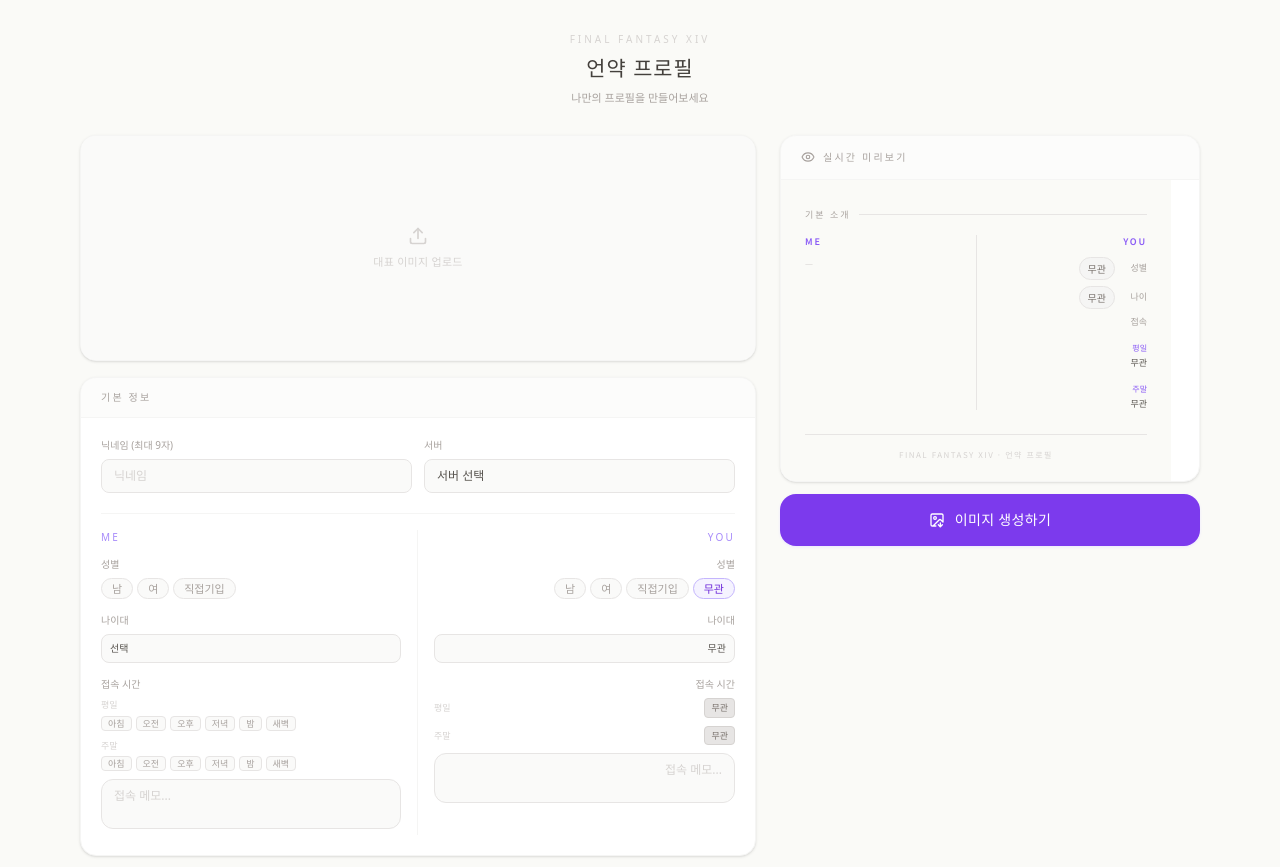
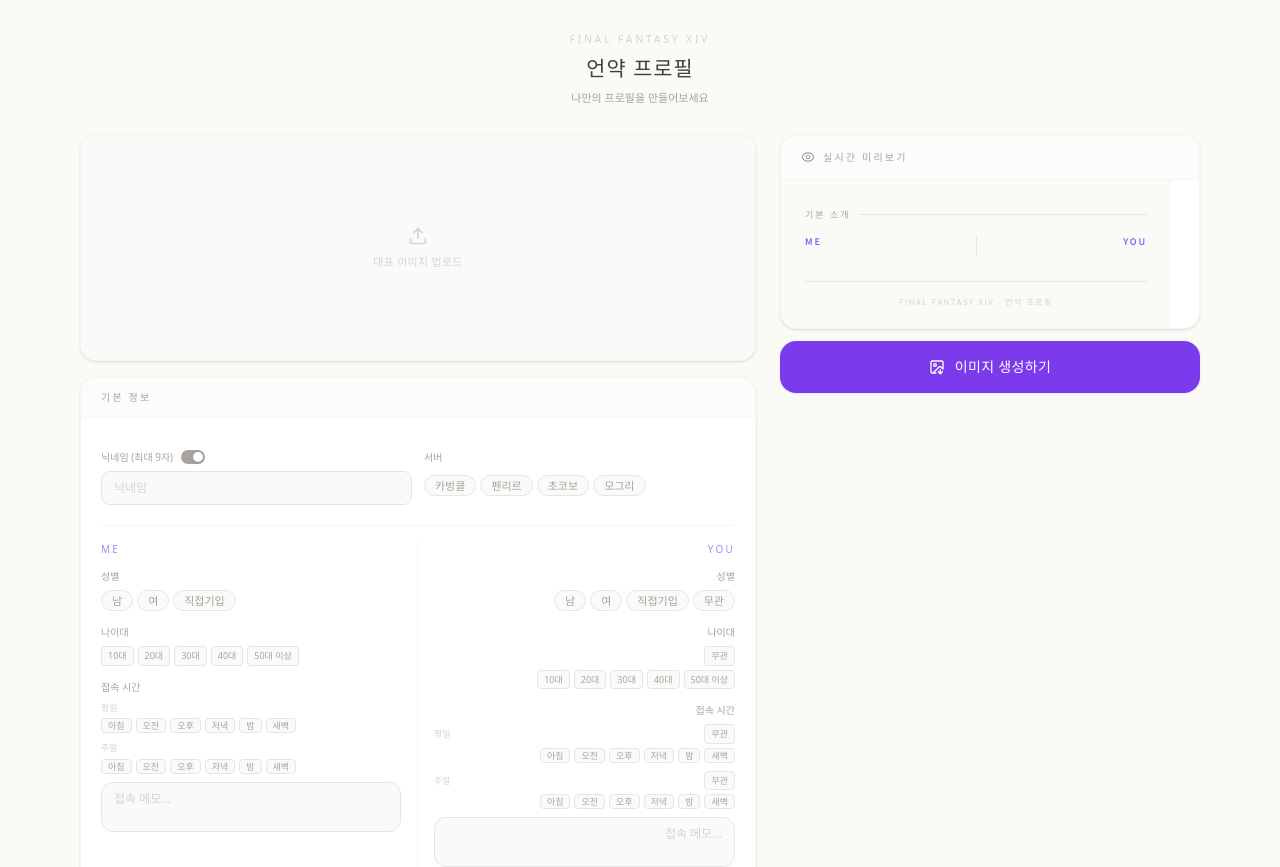
Before and after one commit to gogobibi/eternal-bonding-sheet, a Next.js app: page / in a window 1280 px wide. Shown: the top 867 px of the page. Built offline with nearby package versions, Linux system fonts and the light colour scheme.

Commit message:
feat: 나이 설정 수정, 접속 시간 노출 수정

```diff
--- a/app/_components/profile-card/ProfileCard.tsx
+++ b/app/_components/profile-card/ProfileCard.tsx
@@ -20,7 +20,7 @@ export const ProfileCard = React.forwardRef<
   >
     <CardHeader headerImage={data.headerImage} />
     <div className="px-6 pt-7 pb-5">
-      <CardNickname nickname={data.nickname} server={data.server} />
+      <CardNickname nickname={data.nickname} server={data.server} nicknameBlind={data.nicknameBlind} />
       <CardBasicInfo data={data} />
       <CardCharacter data={data} />
       <CardContents data={data} />
--- a/app/_components/profile-card/sections/CardBasicInfo.tsx
+++ b/app/_components/profile-card/sections/CardBasicInfo.tsx
@@ -2,19 +2,16 @@ import React from "react";
 import { SectionBlock } from "../atoms/SectionBlock";
 import { Pill } from "../atoms/Pill";
 import type { ProfileData } from "../../profile-editor/types";
+import { TIME_SLOTS } from "../../profile-editor/constants";
+
+const sortByTimeSlot = (slots: string[]) =>
+  [...slots].sort((a, b) => TIME_SLOTS.indexOf(a) - TIME_SLOTS.indexOf(b));
 
 export const CardBasicInfo: React.FC<{ data: ProfileData }> = ({ data }) => {
   const meGenderDisplay =
     data.meGender === "직접기입" ? data.meGenderCustom : data.meGender;
   const youGenderDisplay =
     data.youGender === "직접기입" ? data.youGenderCustom : data.youGender;
-
-  const meHasData =
-    !!meGenderDisplay ||
-    !!data.meAge ||
-    data.meWeekday.length > 0 ||
-    data.meWeekend.length > 0 ||
-    !!data.meTimeMemo;
 
   return (
     <div className="mb-6">
@@ -25,11 +22,10 @@ export const CardBasicInfo: React.FC<{ data: ProfileData }> = ({ data }) => {
             <div className="text-[9px] tracking-[0.2em] uppercase text-violet-500 font-semibold mb-2">
               ME
             </div>
-            {meHasData ? (
             <div className="flex flex-col gap-1.5">
               {meGenderDisplay && (
                 <div className="flex items-center gap-1.5">
-                    <span className="text-[9px] text-stone-400 min-w-[26px]">
+                  <span className="min-w-[26px] text-[9px] text-stone-400">
                     성별
                   </span>
                   <Pill>{meGenderDisplay}</Pill>
@@ -37,48 +33,45 @@ export const CardBasicInfo: React.FC<{ data: ProfileData }> = ({ data }) => {
               )}
               {data.meAge && (
                 <div className="flex items-center gap-1.5">
-                    <span className="text-[9px] text-stone-400 min-w-[26px]">
+                  <span className="min-w-[26px] text-[9px] text-stone-400">
                     나이
                   </span>
-                    <Pill>{data.meAge}</Pill>
+                  <Pill size="sm">{data.meAge}</Pill>
                 </div>
               )}
               {(data.meWeekday.length > 0 || data.meWeekend.length > 0) && (
                 <div>
-                    <span className="text-[9px] text-stone-400 block mb-1">
-                      접속
+                  <span className="block text-[9px] text-stone-400">
+                    접속 시간
                   </span>
                   {data.meWeekday.length > 0 && (
                     <div className="mb-[3px]">
-                        <span className="text-[8px] text-violet-500 mr-1">
+                      <span className="mr-1 text-[8px] text-stone-400">
                         평일
                       </span>
-                        <span className="text-[9px] text-stone-600">
-                          {data.meWeekday.join(" · ")}
-                        </span>
+                      <div className="text-[9px] text-stone-600">
+                        {sortByTimeSlot(data.meWeekday).join(" · ")}
+                      </div>
                     </div>
                   )}
                   {data.meWeekend.length > 0 && (
                     <div>
-                        <span className="text-[8px] text-violet-500 mr-1">
+                      <span className="mr-1 text-[8px] text-stone-400">
                         주말
                       </span>
-                        <span className="text-[9px] text-stone-600">
-                          {data.meWeekend.join(" · ")}
-                        </span>
+                      <div className="text-[9px] text-stone-600">
+                        {sortByTimeSlot(data.meWeekend).join(" · ")}
+                      </div>
                     </div>
                   )}
                 </div>
               )}
               {data.meTimeMemo && (
-                  <div className="text-[9px] text-stone-500 leading-[1.6] italic mt-0.5">
+                <div className="mt-0.5 text-[9px] leading-[1.6] text-stone-500 italic">
                   {data.meTimeMemo}
                 </div>
               )}
             </div>
-            ) : (
-              <div className="text-[9px] text-stone-300">—</div>
-            )}
           </div>
 
           {/* YOU */}
@@ -86,48 +79,63 @@ export const CardBasicInfo: React.FC<{ data: ProfileData }> = ({ data }) => {
             <div className="text-[9px] tracking-[0.2em] uppercase text-violet-500 font-semibold mb-2 text-right">
               YOU
             </div>
-            <div className="flex flex-col gap-1.5 items-end">
-              <div className="flex items-center gap-1.5 justify-end">
-                <Pill>{youGenderDisplay || "무관"}</Pill>
-                <span className="text-[9px] text-stone-400 min-w-[26px] text-right">
+            <div className="flex flex-col items-end gap-1.5">
+              {youGenderDisplay && (
+                <div className="flex items-center justify-end gap-1.5">
+                  <Pill>{youGenderDisplay}</Pill>
+                  <span className="min-w-[26px] text-right text-[9px] text-stone-400">
                     성별
                   </span>
                 </div>
-              <div className="flex items-center gap-1.5 justify-end">
-                <Pill>{data.youAge || "무관"}</Pill>
-                <span className="text-[9px] text-stone-400 min-w-[26px] text-right">
+              )}
+              {data.youAge.length > 0 && (
+                <div className="flex items-start justify-end gap-1.5 self-stretch">
+                  <div className="flex min-w-0 flex-1 flex-wrap justify-end gap-1">
+                    {data.youAge.map((age) => (
+                      <Pill size="sm" key={age}>
+                        {age}
+                      </Pill>
+                    ))}
+                  </div>
+                  <span className="min-w-[26px] shrink-0 text-right text-[9px] text-stone-400">
                     나이
                   </span>
                 </div>
+              )}
+              {(data.youWeekdayAny ||
+                data.youWeekday.length > 0 ||
+                data.youWeekendAny ||
+                data.youWeekend.length > 0) && (
                 <div className="text-right">
-                <span className="text-[9px] text-stone-400 block mb-1">
-                  접속
+                  <span className="block text-[9px] text-stone-400">
+                    접속 시간
                   </span>
+                  {(data.youWeekdayAny || data.youWeekday.length > 0) && (
                     <div className="mb-[3px]">
-                  <span className="text-[8px] text-violet-500 ml-1">
+                      <span className="ml-1 text-[8px] text-stone-400">
                         평일
                       </span>
                       <div className="text-[9px] text-stone-600">
                         {data.youWeekdayAny
                           ? "무관"
-                      : data.youWeekday.length > 0
-                        ? data.youWeekday.join(" · ")
-                        : "—"}
+                          : sortByTimeSlot(data.youWeekday).join(" · ")}
                       </div>
                     </div>
+                  )}
+                  {(data.youWeekendAny || data.youWeekend.length > 0) && (
                     <div>
-                  <span className="text-[8px] text-violet-500 ml-1">
+                      <span className="ml-1 text-[8px] text-stone-400">
                         주말
                       </span>
                       <div className="text-[9px] text-stone-600">
                         {data.youWeekendAny
                           ? "무관"
-                      : data.youWeekend.length > 0
-                        ? data.youWeekend.join(" · ")
-                        : "—"}
+                          : sortByTimeSlot(data.youWeekend).join(" · ")}
                       </div>
                     </div>
+                  )}
                 </div>
+              )}
               {data.youTimeMemo && (
                 <div className="text-[9px] text-stone-500 leading-[1.6] italic text-right mt-0.5">
                   {data.youTimeMemo}
--- a/app/_components/profile-editor/ProfileEditor.tsx
+++ b/app/_components/profile-editor/ProfileEditor.tsx
@@ -42,6 +42,7 @@ export function ProfileEditor() {
         <PreviewPanel
           profileData={form.profileData}
           nickname={form.profileData.nickname}
+          nicknameBlind={form.profileData.nicknameBlind}
           isGenerating={isGenerating}
           previewUrl={previewUrl}
           handleGenerate={handleGenerate}
--- a/app/_components/profile-editor/constants.ts
+++ b/app/_components/profile-editor/constants.ts
@@ -8,20 +8,23 @@ export const TIME_SLOTS = [
 ];
 
 export const AGE_OPTIONS = [
-  "10대 전반",
+  "10대 초반",
   "10대 중반",
   "10대 후반",
-  "20대 전반",
+  "20대 초반",
   "20대 중반",
   "20대 후반",
-  "30대 전반",
+  "30대 초반",
   "30대 중반",
   "30대 후반",
-  "40대 전반",
+  "40대 초반",
   "40대 중반",
   "40대 후반",
   "50대 이상",
 ];
+
+export const AGE_DECADES = ["10대", "20대", "30대", "40대", "50대 이상"];
+export const AGE_PHASES = ["초반", "중반", "후반"];
 
 export const CONTENT_GROUPS = [
   {
--- a/app/_components/profile-editor/form/BasicInfoSection.tsx
+++ b/app/_components/profile-editor/form/BasicInfoSection.tsx
@@ -1,4 +1,4 @@
-import React from "react";
+import React, { useState, useEffect } from "react";
 import { SectionCard } from "../atoms/SectionCard";
 import { MeLabel } from "../atoms/MeLabel";
 import { Mini } from "../atoms/Mini";
@@ -6,13 +6,15 @@ import { Chip } from "../atoms/Chip";
 import { TimeChip } from "../atoms/TimeChip";
 import { FieldInput } from "../atoms/FieldInput";
 import { FieldTextarea } from "../atoms/FieldTextarea";
-import { SERVERS, AGE_OPTIONS, TIME_SLOTS } from "../constants";
+import { SERVERS, AGE_DECADES, AGE_PHASES, TIME_SLOTS } from "../constants";
 import { toggleArr } from "../helpers";
 
 interface Props {
   basic: {
     nickname: string;
     setNickname: (v: string) => void;
+    nicknameBlind: boolean;
+    setNicknameBlind: React.Dispatch<React.SetStateAction<boolean>>;
     server: string;
     setServer: (v: string) => void;
   };
@@ -35,8 +37,8 @@ interface Props {
     setYouGender: (v: string) => void;
     youGenderCustom: string;
     setYouGenderCustom: (v: string) => void;
-    youAge: string;
-    setYouAge: (v: string) => void;
+    youAge: string[];
+    setYouAge: (v: string[]) => void;
     youWeekdayAny: boolean;
     setYouWeekdayAny: React.Dispatch<React.SetStateAction<boolean>>;
     youWeekday: string[];
@@ -54,31 +56,98 @@ export const BasicInfoSection: React.FC<Props> = ({
   basic,
   basicMe,
   basicYou,
-}) => (
+}) => {
+  const [meDecade, setMeDecade] = useState("");
+  const [mePhase, setMePhase] = useState("");
+  const [youDecadeTemp, setYouDecadeTemp] = useState("");
+
+  useEffect(() => {
+    if (!meDecade) {
+      basicMe.setMeAge("");
+      return;
+    }
+    if (meDecade === "50대 이상") {
+      basicMe.setMeAge("50대 이상");
+    } else if (mePhase) {
+      basicMe.setMeAge(`${meDecade} ${mePhase}`);
+    } else {
+      basicMe.setMeAge(meDecade);
+    }
+    // eslint-disable-next-line react-hooks/exhaustive-deps
+  }, [meDecade, mePhase]);
+
+  const addYouAge = (decade: string, phase?: string) => {
+    const tag = phase ? `${decade} ${phase}` : decade;
+    if (basicYou.youAge.includes(tag)) return;
+    const filtered = basicYou.youAge.filter((a) => a !== "무관");
+    basicYou.setYouAge([...filtered, tag]);
+    setYouDecadeTemp("");
+  };
+
+  const removeYouAge = (tag: string) => {
+    basicYou.setYouAge(basicYou.youAge.filter((a) => a !== tag));
+  };
+
+  const handleDecadeClick = (decade: string) => {
+    if (decade === "50대 이상") {
+      addYouAge("50대 이상");
+      return;
+    }
+    setYouDecadeTemp((prev) => (prev === decade ? "" : decade));
+  };
+
+  const handlePhaseClick = (phase: string) => {
+    if (!youDecadeTemp) return;
+    if (phase === "세부표기안함") {
+      addYouAge(youDecadeTemp);
+    } else {
+      addYouAge(youDecadeTemp, phase);
+    }
+  };
+
+  return (
     <SectionCard title="기본 정보">
-    <div className="grid grid-cols-2 gap-3 mb-5">
+      <div className="pb-3"></div>
+      <div className="mb-5 grid grid-cols-2 gap-3">
         <div>
+          <div className="flex flex-row">
             <Mini>닉네임 (최대 9자)</Mini>
+            <div className="mx-1" />
+            <button
+              type="button"
+              onClick={() => basic.setNicknameBlind((p) => !p)}
+              className={`relative inline-flex h-3.5 w-6 flex-shrink-0 items-center rounded-full transition-colors ${
+                basic.nicknameBlind ? "bg-stone-200" : "bg-stone-400"
+              }`}
+              aria-label={basic.nicknameBlind ? "비공개" : "공개"}
+            >
+              <span
+                className={`inline-block h-2.5 w-2.5 transform rounded-full bg-white shadow-sm transition-transform ${
+                  basic.nicknameBlind ? "translate-x-0.5" : "translate-x-3"
+                }`}
+              />
+            </button>
+          </div>
+          <div className="flex items-center gap-2">
             <FieldInput
               value={basic.nickname}
               onChange={(e) => basic.setNickname(e.target.value.slice(0, 9))}
               placeholder="닉네임"
             />
           </div>
+        </div>
         <div>
           <Mini>서버</Mini>
-        <select
-          value={basic.server}
-          onChange={(e) => basic.setServer(e.target.value)}
-          className="w-full px-3 py-2 text-xs border border-stone-200 rounded-lg bg-stone-50 text-stone-600 focus:outline-none focus:border-violet-300 transition-colors appearance-none"
-        >
-          <option value="">서버 선택</option>
+          <div className="flex flex-wrap gap-1 pt-1">
             {SERVERS.map((s) => (
-            <option key={s} value={s}>
-              {s}
-            </option>
+              <Chip
+                key={s}
+                label={s}
+                selected={basic.server === s}
+                onClick={() => basic.setServer(basic.server === s ? "" : s)}
+              />
             ))}
-        </select>
+          </div>
         </div>
       </div>
 
@@ -112,18 +181,54 @@ export const BasicInfoSection: React.FC<Props> = ({
           </div>
           <div>
             <Mini>나이대</Mini>
-          <select
-            value={basicMe.meAge}
-            onChange={(e) => basicMe.setMeAge(e.target.value)}
-            className="w-full px-2 py-1.5 text-[10px] border border-stone-200 rounded-lg bg-stone-50 text-stone-600 focus:outline-none focus:border-violet-300 appearance-none"
+            <div className="flex flex-wrap gap-1">
+              {AGE_DECADES.map((decade) => (
+                <button
+                  key={decade}
+                  type="button"
+                  onClick={() => {
+                    if (meDecade === decade) {
+                      setMeDecade("");
+                      setMePhase("");
+                    } else {
+                      setMeDecade(decade);
+                      if (decade === "50대 이상") setMePhase("");
+                    }
+                  }}
+                  className={`rounded border px-1.5 py-0.5 text-[9px] transition-all ${
+                    meDecade === decade
+                      ? "border-violet-300 bg-violet-100 text-violet-600"
+                      : "border-stone-200 bg-stone-50 text-stone-400"
+                  }`}
                 >
-            <option value="">선택</option>
-            {AGE_OPTIONS.map((a) => (
-              <option key={a} value={a}>
-                {a}
-              </option>
+                  {decade}
+                </button>
               ))}
-          </select>
+            </div>
+            {meDecade && meDecade !== "50대 이상" && (
+              <div className="mt-1 flex flex-wrap gap-1">
+                {[...AGE_PHASES, "세부표기안함"].map((phase) => (
+                  <button
+                    key={phase}
+                    type="button"
+                    onClick={() =>
+                      setMePhase(phase === "세부표기안함" ? "" : phase)
+                    }
+                    className={`rounded border px-1.5 py-0.5 text-[9px] transition-all ${
+                      (
+                        phase === "세부표기안함"
+                          ? mePhase === ""
+                          : mePhase === phase
+                      )
+                        ? "border-violet-300 bg-violet-100 text-violet-600"
+                        : "border-stone-200 bg-stone-50 text-stone-400"
+                    }`}
+                  >
+                    {phase}
+                  </button>
+                ))}
+              </div>
+            )}
           </div>
           <div>
             <Mini>접속 시간</Mini>
@@ -194,18 +299,81 @@ export const BasicInfoSection: React.FC<Props> = ({
           </div>
           <div>
             <Mini right>나이대</Mini>
-          <select
-            value={basicYou.youAge}
-            onChange={(e) => basicYou.setYouAge(e.target.value)}
-            className="w-full px-2 py-1.5 text-[10px] border border-stone-200 rounded-lg bg-stone-50 text-stone-600 focus:outline-none focus:border-violet-300 appearance-none text-right"
+            <div className="mb-1 flex justify-end">
+              <button
+                type="button"
+                onClick={() => {
+                  const isAny = basicYou.youAge.includes("무관");
+                  if (isAny) {
+                    basicYou.setYouAge([]);
+                  } else {
+                    basicYou.setYouAge(["무관"]);
+                    setYouDecadeTemp("");
+                  }
+                }}
+                className={`rounded border px-1.5 py-0.5 text-[9px] transition-all ${
+                  basicYou.youAge.includes("무관")
+                    ? "border-stone-300 bg-stone-200 text-stone-500"
+                    : "border-stone-200 bg-stone-50 text-stone-400"
+                }`}
               >
-            <option value="무관">무관</option>
-            {AGE_OPTIONS.map((a) => (
-              <option key={a} value={a}>
-                {a}
-              </option>
+                무관
+              </button>
+            </div>
+            {!basicYou.youAge.includes("무관") && (
+              <>
+                {basicYou.youAge.length > 0 && (
+                  <div className="mb-1.5 flex flex-wrap justify-end gap-1">
+                    {basicYou.youAge.map((tag) => (
+                      <span
+                        key={tag}
+                        className="inline-flex items-center gap-0.5 rounded border border-violet-200 bg-violet-50 px-1.5 py-0.5 text-[9px] text-violet-600"
+                      >
+                        {tag}
+                        <button
+                          type="button"
+                          onClick={() => removeYouAge(tag)}
+                          className="text-violet-400 hover:text-violet-600"
+                          aria-label={`${tag} 제거`}
+                        >
+                          ×
+                        </button>
+                      </span>
                     ))}
-          </select>
+                  </div>
+                )}
+                <div className="flex flex-wrap justify-end gap-1">
+                  {AGE_DECADES.map((decade) => (
+                    <button
+                      key={decade}
+                      type="button"
+                      onClick={() => handleDecadeClick(decade)}
+                      className={`rounded border px-1.5 py-0.5 text-[9px] transition-all ${
+                        youDecadeTemp === decade
+                          ? "border-violet-300 bg-violet-100 text-violet-600"
+                          : "border-stone-200 bg-stone-50 text-stone-400"
+                      }`}
+                    >
+                      {decade}
+                    </button>
+                  ))}
+                </div>
+                {youDecadeTemp && youDecadeTemp !== "50대 이상" && (
+                  <div className="mt-1 flex flex-wrap justify-end gap-1">
+                    {[...AGE_PHASES, "세부표기안함"].map((phase) => (
+                      <button
+                        key={phase}
+                        type="button"
+                        onClick={() => handlePhaseClick(phase)}
+                        className="rounded border border-stone-200 bg-stone-50 px-1.5 py-0.5 text-[9px] text-stone-400 transition-all hover:border-violet-300 hover:bg-violet-100 hover:text-violet-600"
+                      >
+                        {phase}
+                      </button>
+                    ))}
+                  </div>
+                )}
+              </>
+            )}
           </div>
           <div>
             <Mini right>접속 시간</Mini>
@@ -275,3 +443,4 @@ export const BasicInfoSection: React.FC<Props> = ({
       </div>
     </SectionCard>
   );
+};
--- a/app/_components/profile-editor/types.ts
+++ b/app/_components/profile-editor/types.ts
@@ -14,6 +14,7 @@ export interface ProfileData {
   displayOption: "image-only" | "image-with-text";
   headerImage: string | null;
   nickname: string;
+  nicknameBlind: boolean;
   server: string;
   // ME
   meGender: string;
@@ -25,7 +26,7 @@ export interface ProfileData {
   // YOU
   youGender: string;
   youGenderCustom: string;
-  youAge: string;
+  youAge: string[];
   youWeekdayAny: boolean;
   youWeekday: string[];
   youWeekendAny: boolean;
--- a/app/_components/profile-editor/use-profile-form.ts
+++ b/app/_components/profile-editor/use-profile-form.ts
@@ -12,6 +12,7 @@ export function useProfileForm() {
 
   // 2. Basic info
   const [nickname, setNickname] = useState("");
+  const [nicknameBlind, setNicknameBlind] = useState(false);
   const [server, setServer] = useState("");
 
   // ME
@@ -23,12 +24,12 @@ export function useProfileForm() {
   const [meTimeMemo, setMeTimeMemo] = useState("");
 
   // YOU
-  const [youGender, setYouGender] = useState("무관");
+  const [youGender, setYouGender] = useState("");
   const [youGenderCustom, setYouGenderCustom] = useState("");
-  const [youAge, setYouAge] = useState("무관");
-  const [youWeekdayAny, setYouWeekdayAny] = useState(true);
+  const [youAge, setYouAge] = useState<string[]>([]);
+  const [youWeekdayAny, setYouWeekdayAny] = useState(false);
   const [youWeekday, setYouWeekday] = useState<string[]>([]);
-  const [youWeekendAny, setYouWeekendAny] = useState(true);
+  const [youWeekendAny, setYouWeekendAny] = useState(false);
   const [youWeekend, setYouWeekend] = useState<string[]>([]);
   const [youTimeMemo, setYouTimeMemo] = useState("");
 
@@ -67,6 +68,7 @@ export function useProfileForm() {
     displayOption,
     headerImage,
     nickname,
+    nicknameBlind,
     server,
     meGender,
     meGenderCustom,
@@ -156,7 +158,14 @@ export function useProfileForm() {
   return {
     profileData,
     header: { headerImage, setHeaderImage, handleHeaderUpload },
-    basic: { nickname, setNickname, server, setServer },
+    basic: {
+      nickname,
+      setNickname,
+      nicknameBlind,
+      setNicknameBlind,
+      server,
+      setServer,
+    },
     basicMe: {
       meGender, setMeGender,
       meGenderCustom, setMeGenderCustom,
```
Also changed, not shown: app/_components/profile-card/sections/CardNickname.tsx (+10 -14 lines), app/_components/profile-editor/preview/PreviewPanel.tsx (+3 -24 lines). Lines whose indentation alone changed are shown as unchanged.
